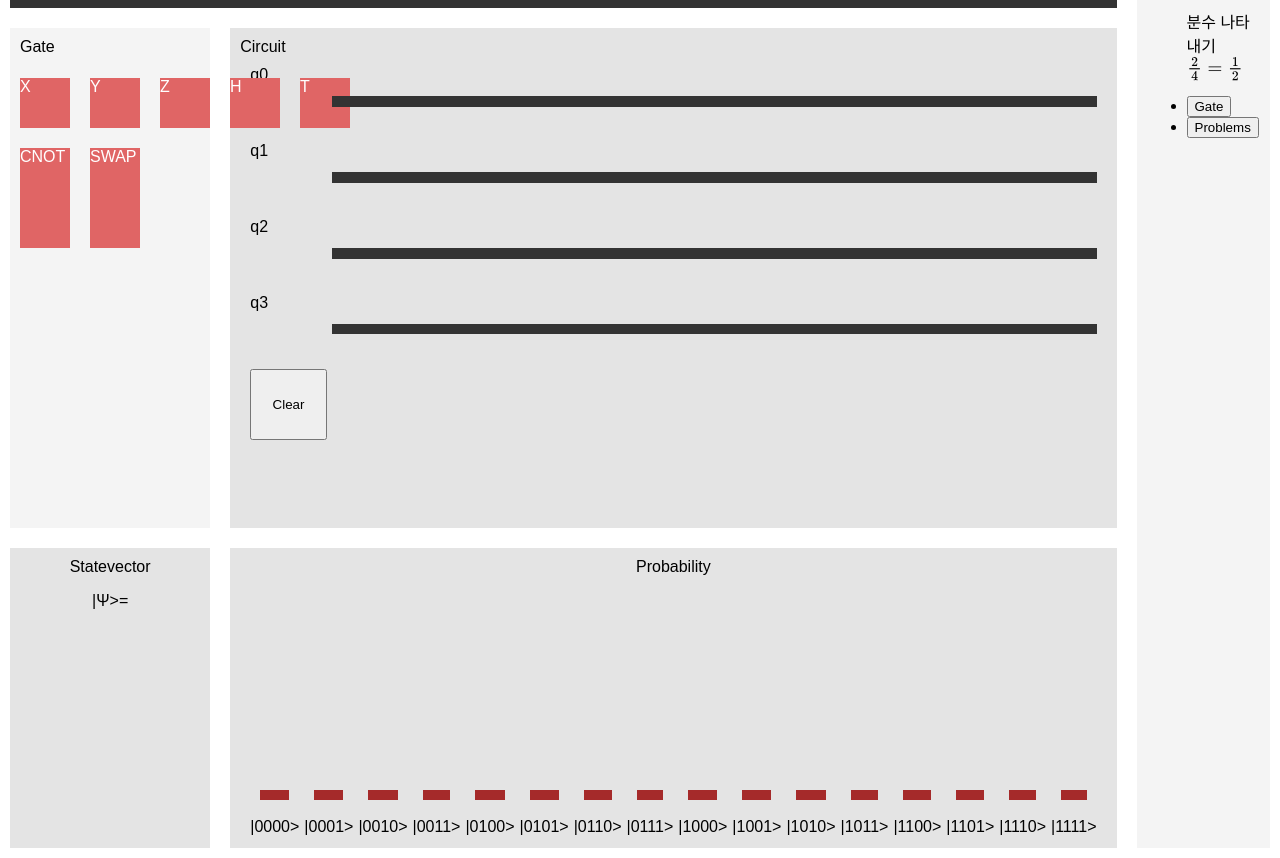
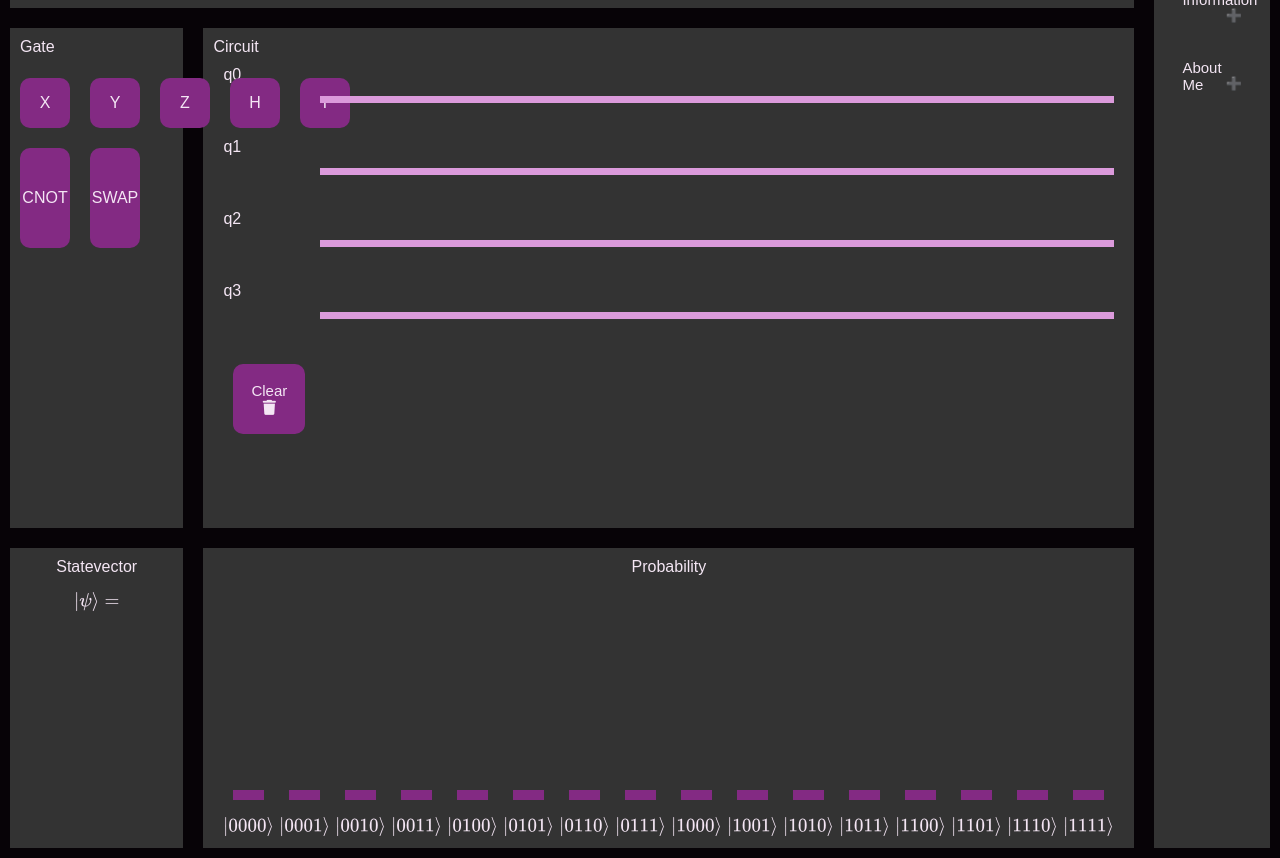
Before and after one commit to junseo0115/Quantum-Circuit-Simulator-and-Problems, a website: page index.html in a window 1280 px wide. Shown: the part 82-940 px from the top of the page. Drawn offline with nearby package versions, Linux system fonts and the light colour scheme.

Commit message:
Fifth Commit
Added Features: apply LATEX/ add gate information and About Me  (Sidebar)/ change color  (maybe  it is finished version)

```diff
--- a/index.html
+++ b/index.html
@@ -3,8 +3,9 @@
 <head>
   <meta charset="UTF-8">
   <meta name="viewport" content="width=device-width, initial-scale=1.0">
-  <title>양자컴퓨팅을 배워보자!-Let's Learn Quantum Computing!</title>
+  <title>양자 회로 시뮬레이터 - Quantum Circuit Simulator</title>
   <link rel="stylesheet" href="style.css">
+  <link rel="stylesheet" href="https://cdnjs.cloudflare.com/ajax/libs/font-awesome/6.6.0/css/all.min.css" integrity="sha512-Kc323vGBEqzTmouAECnVceyQqyqdsSiqLQISBL29aUW4U/M7pSPA/gEUZQqv1cwx4OnYxTxve5UMg5GT6L4JJg==" crossorigin="anonymous" referrerpolicy="no-referrer" />
   <script src="https://cdnjs.cloudflare.com/ajax/libs/mathjs/9.5.0/math.min.js"></script>
   <script>
     MathJax = {
@@ -24,7 +25,7 @@
 
 <body>
   <div class="grid-container">
-    <header class="header">양자컴퓨팅을 배워보자! - Let's Learn Quantum Computing!</header>
+    <header class="header">Quantum Circuit Simulator&ensp;<i class="fa-brands fa-react"></i> </header>
 
     <main class="gate-area">Gate
       <div class="gate outCircuit" id="x-gate">X</div>
@@ -34,8 +35,6 @@
       <div class="gate outCircuit" id="T-gate">T</div>
       <div class="doubleGate outCircuit" id="CNOT-gate">CNOT</div>
       <div class="doubleGate outCircuit" id="SWAP-gate">SWAP</div>
-
-
     </main>
 
 
@@ -48,83 +47,127 @@
         <div class="circuit-name">q2</div>
         <div class="circuit-name">q3</div>
 
-
-
         <div class="circuit"></div>
         <div class="circuit"></div>
         <div class="circuit"></div>
         <div class="circuit"></div>
-        <button id="clear">Clear</button>
 
-
+        <button id="clear">Clear <i class="fa-solid fa-trash"></i></button>
       </div>
     </main>
 
     <footer class="histogram-area">
       <div class="histogram-header">Probability</div>
-
       <div class="histogram-main"></div>
     </footer>
 
-    <aside class="aside">Sidebar
-      <ul>
-        <li>
-          <button>Tutorial</button>
-          <p>분수 나타내기 $\frac{2}{4} = \frac{1}{2}$</p>
-        </li>
-        <li>
-          <button>Gate</button>
-        </li>
-        <li>
-          <button>Problems</button>
-        </li>
-      </ul>
-    </aside>
+    <footer class="statevector-area">Statevector
+      <p>$\vert \psi \rangle=$</p>
+      <div class="statevector-main"></div>
+    </footer>
 
 
 
-    <footer class="statevector-area">Statevector
+    <aside class="aside">Sidebar
+      <button class="menu">Gate Information</button>
+      <div class="sideContent">
 
-        <p>|&Psi;>=</p>
-        <div class="statevector-main"></div>
+        <button class="menu">X-gate</button>
+        <div class="sideContent">
+          <p>X-gate (Pauli-X, NOT gate)</p>
+          <p>$X = \begin{pmatrix}
+            0 & 1 \\
+            1 & 0
+            \end{pmatrix}$ </p>
+        </div>
 
-    </footer>
+        <button class="menu">Y-gate</button>
+        <div class="sideContent">
+          <p>Y-gate (Pauli-Y gate)</p>
+          <p>$Y = \begin{pmatrix}
+            0 & -i \\
+            i & 0
+            \end{pmatrix}$ </p>
+        </div>
 
-  </div>
+        <button class="menu">Z-gate</button>
+        <div class="sideContent">
+          <p>Z-gate (Pauli-Z gate)</p>
+          <p>$Z = \begin{pmatrix}
+            1 & 0 \\
+            0 & -1
+            \end{pmatrix}$ </p>
+        </div>
 
+        <button class="menu">H-gate</button>
+        <div class="sideContent">
+          <p>H-gate (Hadamard gate)</p>
+          <p>$H = \frac{1}{\sqrt{2}} \begin{pmatrix}
+            1 & 1 \\
+            1 & -1
+            \end{pmatrix}$ </p>
+        </div>
 
+        <button class="menu">T-gate</button>
+        <div class="sideContent">
+          <p>T-gate</p>
+          <p>$T = \begin{pmatrix}
+            1 & 0 \\
+            0 & e^{i\pi/4}
+            \end{pmatrix}$ </p>
+        </div>
 
+        <button class="menu">CNOT-gate</button>
+        <div class="sideContent">
+          <p>CNOT-gate (Controlled NOT, CX gate)</p>
+          <p>$\text{CNOT} = \begin{pmatrix}
+            1 & 0 & 0 & 0 \\
+            0 & 1 & 0 & 0 \\
+            0 & 0 & 0 & 1 \\
+            0 & 0 & 1 & 0
+            \end{pmatrix}$ </p>
+        </div>
 
+        <button class="menu">SWAP-gate</button>
+        <div class="sideContent">
+          <p>SWAP-gate</p>
+          <p>$\text{SWAP} = \begin{pmatrix}
+            1 & 0 & 0 & 0 \\
+            0 & 0 & 1 & 0 \\
+            0 & 1 & 0 & 0 \\
+            0 & 0 & 0 & 1
+            \end{pmatrix}$ </p>
+        </div>
+      </div>
+
+      <button class="menu">About Me</button>
+      <div class="sideContent">
+        <p>Choi Junseo</p>
+        <p>SSHS 35</p>
+        <p>GitHub: <a href="https://github.com/junseo0115" target="_blank" style="color: inherit;">https://github.com/junseo0115</a></p>
+      </div>
+    </aside>
 
 
   <script>
     const histogramMain = document.getElementsByClassName('histogram-main')[0]
     for (let i=0; i<16; i++){
       const baseKet = document.createElement('div');
-      baseKet.append(document.createTextNode('|'+(i).toString(2).padStart(4, '0')+'>'));
+      baseKet.append(document.createTextNode(`\\(\\vert${(i).toString(2).padStart(4, '0')}\\rangle\\)`));
       histogramMain.append(baseKet);
       baseKet.style.gridRow = '2/3';
       baseKet.style.gridColumn = `${i+1} / ${i+2}`;
 
       const histogram = document.createElement('div');
       histogram.id = `histogram${i}`;
-      histogram.style.background = 'brown';
+      histogram.style.background = '#832a83';
       histogram.style.margin = '0 10px';
       histogram.style.height = '10px';
       histogram.style.gridRow = '1/2';
       histogram.style.gridColumn = `${i+1} / ${i+2}`;
       histogramMain.append(histogram);
-
-
     };
-
-
   </script>
-
   <script src="script.js"></script>
-
 </body>
-
-
-
 </html>
--- a/package.json
+++ b/package.json
@@ -1,5 +1,7 @@
 {
   "dependencies": {
+    "@fortawesome/fontawesome-free": "^6.6.0",
+    "mathjax": "^3.2.2",
     "mathjs": "^13.0.3"
   }
 }
--- a/style.css
+++ b/style.css
@@ -2,6 +2,13 @@ body {
   font-family: Arial, sans-serif;
   margin: 0;
   padding: 0;
+  user-select:none;
+  background-color: #070307;
+}
+
+.header {
+  display: flex;
+  align-items: center;
 }
 
 .grid-container {
@@ -19,42 +26,57 @@ body {
 .header {
   grid-area: header;
   background-color: #333;
-  color: white;
+  color: #f4e6f4;
   padding: 10px;
   font-size: xx-large;
 }
 
 
 .gate-area {
+  color: #f4e6f4;
   grid-area: gate;
-  background-color: #f4f4f4;
+  background-color: #333;
   padding: 10px;
 }
 
 .gate{
+  display: flex;
   width: 50px;
   height: 50px;
-  background-color: #e06565;
-  color: white;
+  background-color: #832a83;
+  color: #f4e6f4;
   position: absolute;
   cursor: pointer;
+  align-items: center;
+  justify-content: center;
+  border-radius: 10px;
+
 }
 
 .doubleGate{
+  display: flex;
   width: 50px;
   height: 100px;
-  background-color: #e06565;
-  color: white;
+  background-color: #832a83;
+  color: #f4e6f4;
   position: absolute;
   cursor: pointer;
+  align-items: center;
+  justify-content: center;
+  border-radius: 10px;
 }
 
 .gateLine{
-  background-color: #e06565;
+  background-color: #832a83;
   position: absolute;
   cursor: pointer;
   width: 10px;
-  height: 100px;
+  height: 80px;
+}
+
+
+.outCircuit:hover {
+  background-color: #832a83b4;
 }
 
 .inCircuit{
@@ -73,8 +95,9 @@ body {
 
 
 .circuit-area {
+  color: #f4e6f4;
   grid-area: circuit;
-  background-color: #e4e4e4;
+  background-color: #333;
   padding: 10px;
 }
 
@@ -86,6 +109,7 @@ body {
   padding:10px;
   row-gap: 5px;
   column-gap: 5px;
+  color: #f4e6f4;
 }
 
 .circuit-name:nth-child(1){
@@ -108,8 +132,8 @@ body {
 }
 
 .circuit{
-  background-color:#333;
-  color: white;
+  background-color:#db9adb;
+  color: #f4e6f4;
   margin: 30px 0;
   display: flex;
   align-items: center;
@@ -120,14 +144,17 @@ body {
 
 
 .aside {
+  color: #f4e6f4;
   grid-area: aside;
-  background-color: #f4f4f4;
+  background-color: #333;
   padding: 10px;
+  overflow: scroll;
 }
 
 .histogram-area {
+  color: #f4e6f4;
   grid-area: histogram;
-  background-color: #e4e4e4;
+  background-color: #333;
   text-align: center;
   padding:10px;
 }
@@ -146,14 +173,68 @@ body {
 
 }
 .statevector-area {
+  color: #f4e6f4;
   grid-area: statevector;
-  background-color: #e4e4e4;
+  background-color: #333;
   text-align: center;
   padding: 10px;
 }
 
-canvas {
-  border: 1px solid black;
+.statevector-main {
+  color: #f4e6f4;
+  display: grid;
+  grid-template-columns: 1fr 1fr;
+  grid-template-rows: repeat(8,1fr);
+}
+
+#clear {
+  background-color: #832a83;
+  color: #f4e6f4;
+  cursor: pointer;
+  padding: 18px;
+  text-align: center;
+  border: none;
+  font-size: 15px;
+  border-radius: 10px;
+  margin: 10px;
+}
+
+#clear:hover {
+  background-color: #832a83b4;
+}
+
+.menu{
+  background-color: #333;
+  color: #f4e6f4;
+  cursor: pointer;
+  padding: 18px;
   width: 100%;
-  height: 100%;
+  border: none;
+  text-align: left;
+  outline: none;
+  font-size: 15px;
 }
+
+.sideContent {
+  padding: 0 0 0 18px;
+  overflow: hidden;
+  background-color: #333;
+  max-height: 0;
+  transition: max-height 0.3s ease-out;
+}
+
+.active, .menu:hover {
+  background-color: #555;
+}
+
+.menu:after {
+  content: '\02795'; /* Unicode character for "plus" sign (+) */
+  font-size: 13px;
+  color: #f4e6f4;
+  float: right;
+  margin-left: 5px;
+}
+
+.active:after {
+  content: "\2796"; /* Unicode character for "minus" sign (-) */
+}
```
Also changed, not shown: script.js (+35 -27 lines), 1 other file.
